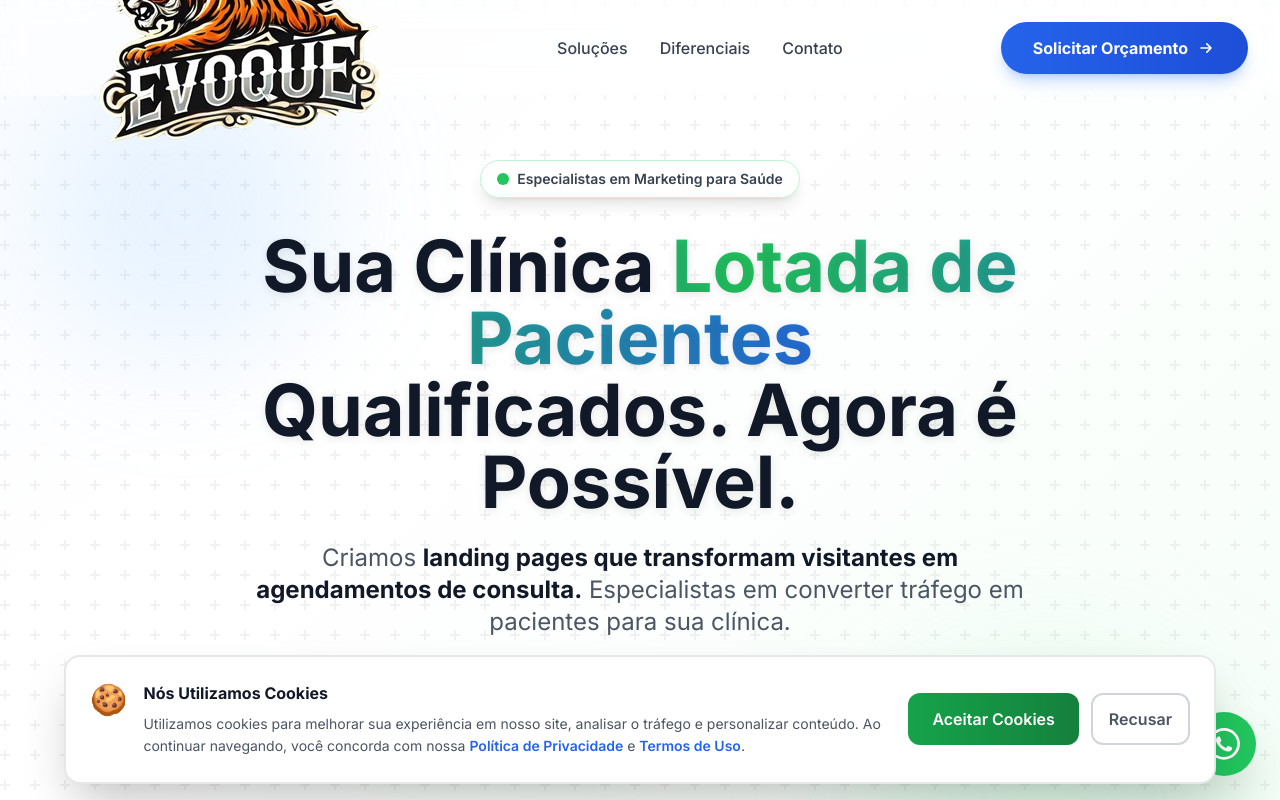
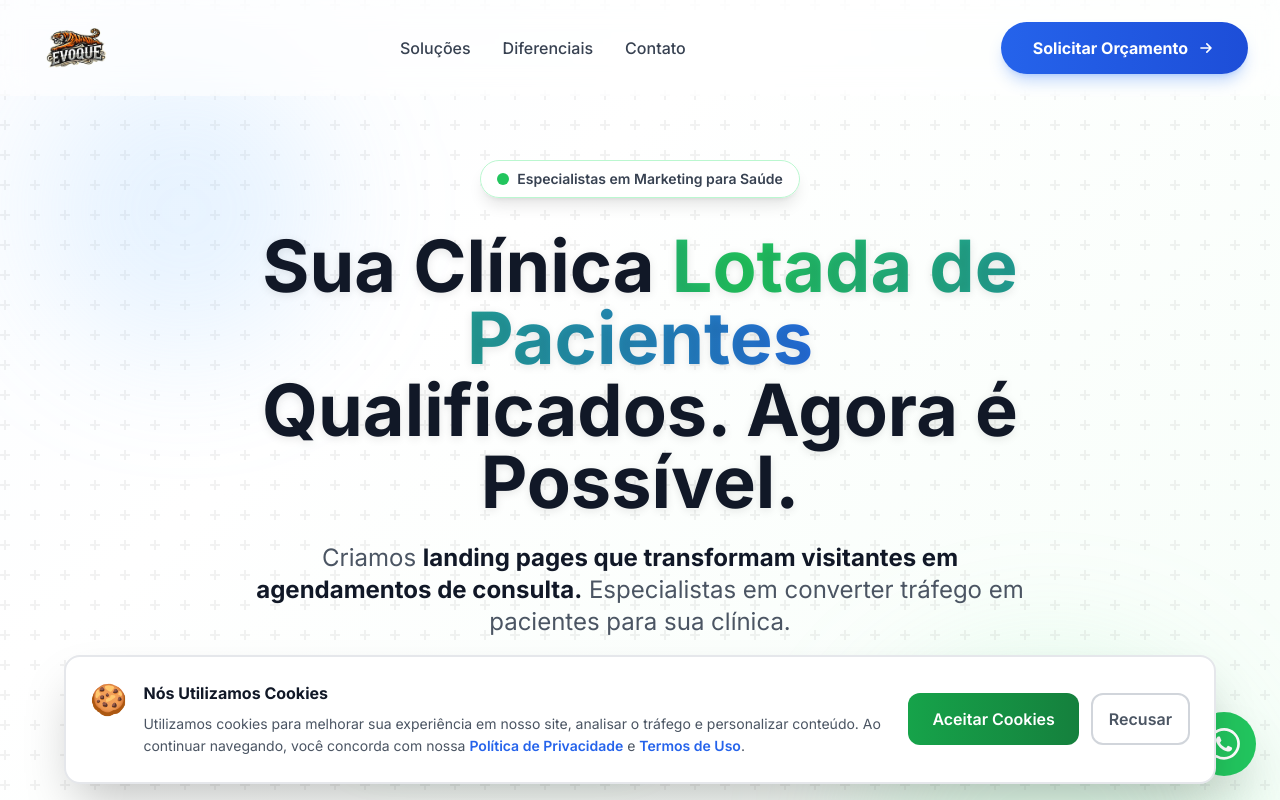
Before and after one commit to alessongithub/site, a Next.js app: page / in a window 1280 px wide. Shown: the top 800 px of the page. Built offline with nearby package versions, Linux system fonts and the light colour scheme.

Commit message:
Atualização automática

```diff
--- a/components/Header.tsx
+++ b/components/Header.tsx
@@ -26,14 +26,15 @@ export default function Header() {
       <div className="container mx-auto px-4 sm:px-6 lg:px-8">
         <div className="flex items-center justify-between h-24">
           {/* Logo com efeito hover */}
-          <Link href="/" className="flex items-center group pt-1">
-            <div className="relative">
+          <Link href="/" className="flex items-center group" style={{ paddingTop: '8px', paddingBottom: '8px' }}>
+            <div className="relative" style={{ height: '40px', width: 'auto' }}>
               <Image
                 src="/logo/logo.png"
                 alt="Evoque Assessoria"
-                width={150}
-                height={50}
-                className="h-auto w-auto transition-transform duration-300 group-hover:scale-105"
+                width={130}
+                height={40}
+                className="!h-[40px] !w-auto !max-w-[130px] transition-transform duration-300 group-hover:scale-105 object-contain"
+                style={{ maxHeight: '40px', width: 'auto' }}
                 priority
               />
               <div className="absolute inset-0 bg-gradient-to-r from-primary-500/20 to-accent-500/20 rounded-lg blur-xl opacity-0 group-hover:opacity-100 transition-opacity duration-300 -z-10"></div>
```
